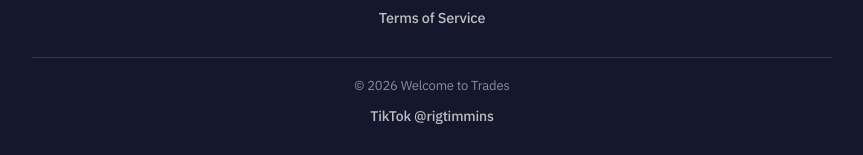
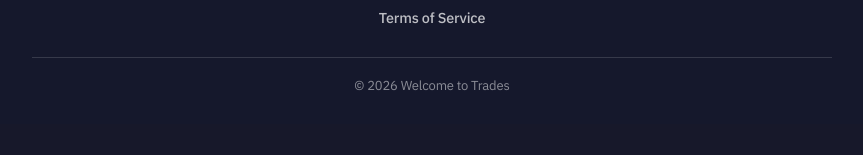
Before and after one commit to razajohri/welcometotrades, a Flask app: page / in a window 1280 px wide. Shown: the part 4682-4837 px from the top of the page, without its empty margins (208-1071 px from the left). After the commit the page ends 4773 px from the top, so only its background shows below. Run offline with Flask 3, Linux system fonts and the light colour scheme; data that the repository does not hold is empty; some libraries are stand-ins or nearby versions.

Commit message:
Remove the leftover TikTok handle from the site footer.
The orange @rigtimmins line sat under the copyright and looked out of place, especially on search pages where it was unstyled. The landing creator section still links to TikTok.

Co-authored-by: mRazaJohri <razajohri@users.noreply.github.com>

```diff
--- a/static/landing-taste.css
+++ b/static/landing-taste.css
@@ -1174,20 +1174,6 @@ img { max-width: 100%; height: auto; }
     color: var(--on-dark-mute);
     text-align: center;
 }
-.site-footer .footer-social {
-    max-width: var(--container);
-    margin: 10px auto 0;
-    padding: 0 max(24px, var(--safe-right)) 0 max(24px, var(--safe-left));
-    font-size: 0.875rem;
-    text-align: center;
-}
-.site-footer .footer-social a {
-    color: var(--on-dark-soft);
-    font-weight: 500;
-}
-.site-footer .footer-social a:hover {
-    color: var(--orange);
-}
 
 @media (max-width: 700px) {
     .site-footer-inner {
--- a/templates/_footer.html
+++ b/templates/_footer.html
@@ -16,5 +16,4 @@
         </div>
     </div>
     <div class="site-footer-bottom">© 2026 Welcome to Trades</div>
-    <p class="footer-social"><a href="https://www.tiktok.com/@rigtimmins" target="_blank" rel="noopener noreferrer">TikTok @rigtimmins</a></p>
 </footer>
```
